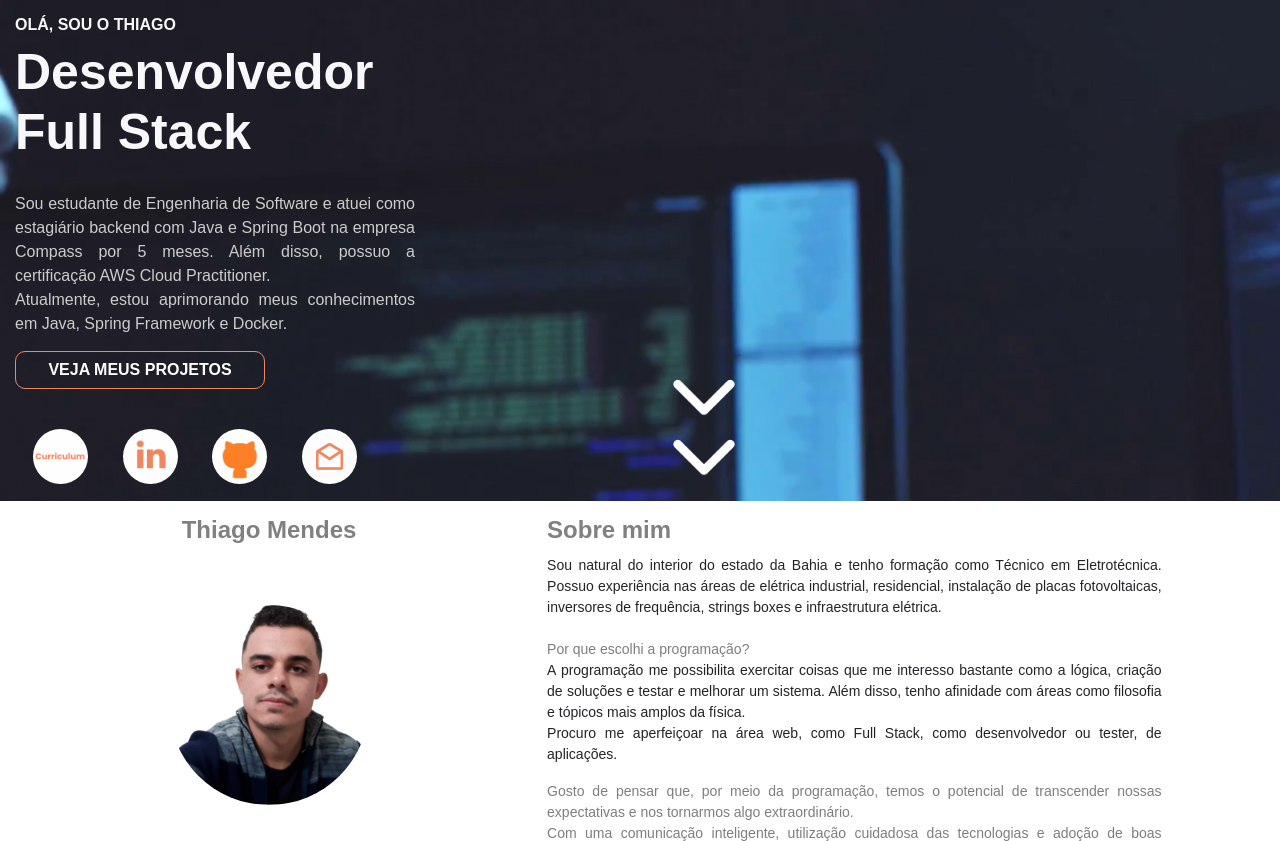
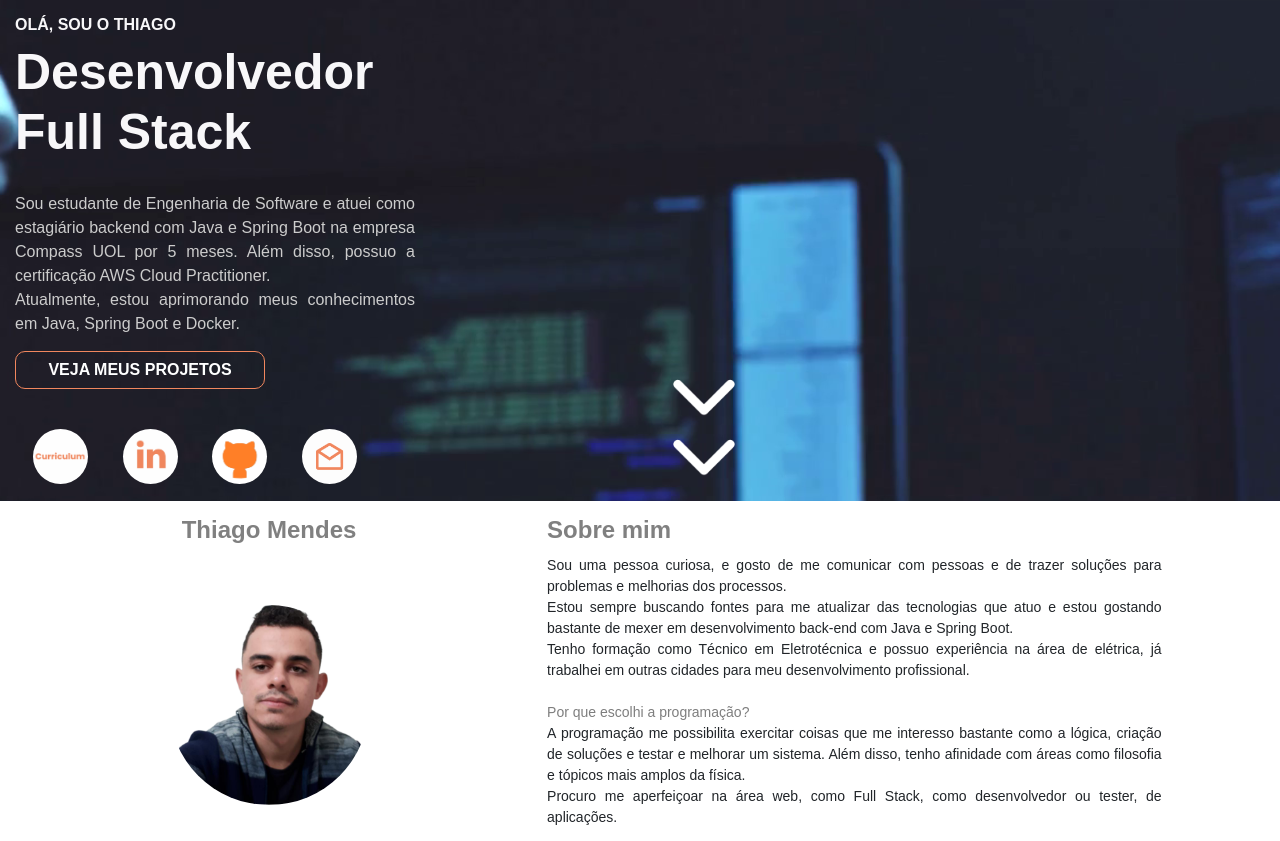
Before and after one commit to ThiagoMdO/Site_Portfolio, a plain HTML site: page index.html in a window 1280 px wide. Shown: the top 841 px of the page. Drawn offline with nearby package versions, Linux system fonts and the light colour scheme.

Commit message:
refactor: atualização bios

```diff
--- a/index.html
+++ b/index.html
@@ -143,9 +143,9 @@
 						<br/>
 						Full Stack
 					</h1>
-					<p class="apresentation1">Sou estudante de Engenharia de Software e atuei como estagiário backend com Java e Spring Boot na empresa Compass por 5 meses. Além disso, possuo a certificação AWS Cloud Practitioner.
+					<p class="apresentation1">Sou estudante de Engenharia de Software e atuei como estagiário backend com Java e Spring Boot na empresa Compass UOL por 5 meses. Além disso, possuo a certificação AWS Cloud Practitioner.
 					<br>
-					Atualmente, estou aprimorando meus conhecimentos em Java, Spring Framework e Docker.
+					Atualmente, estou aprimorando meus conhecimentos em Java, Spring Boot e Docker.
 
 					<br/>
 					<a href="#project-Java" type="button" class="btn btn-custom">VEJA MEUS PROJETOS</a>
@@ -177,7 +177,12 @@
 				<div class="col-md-6">
 				<h2>Sobre mim</h2>
 					<p class="about-me-intro">
-						Sou natural do interior do estado da Bahia e tenho formação como Técnico em Eletrotécnica. Possuo experiência nas áreas de elétrica industrial, residencial, instalação de placas fotovoltaicas, inversores de frequência, strings boxes e infraestrutura elétrica.
+						Sou uma pessoa curiosa, e gosto de me comunicar com pessoas e de trazer soluções para problemas e melhorias dos processos.
+						<br>
+						Estou sempre buscando fontes para me atualizar das tecnologias que atuo e estou gostando bastante de mexer em desenvolvimento back-end com Java e Spring Boot.
+						<br>
+						Tenho formação como Técnico em Eletrotécnica e possuo experiência na área de elétrica,
+						 já trabalhei em outras cidades para meu desenvolvimento profissional.
 						<br/>
 						<br/>
 						<span style="color: #7E7E7E">Por que escolhi a programação?</span>
```
